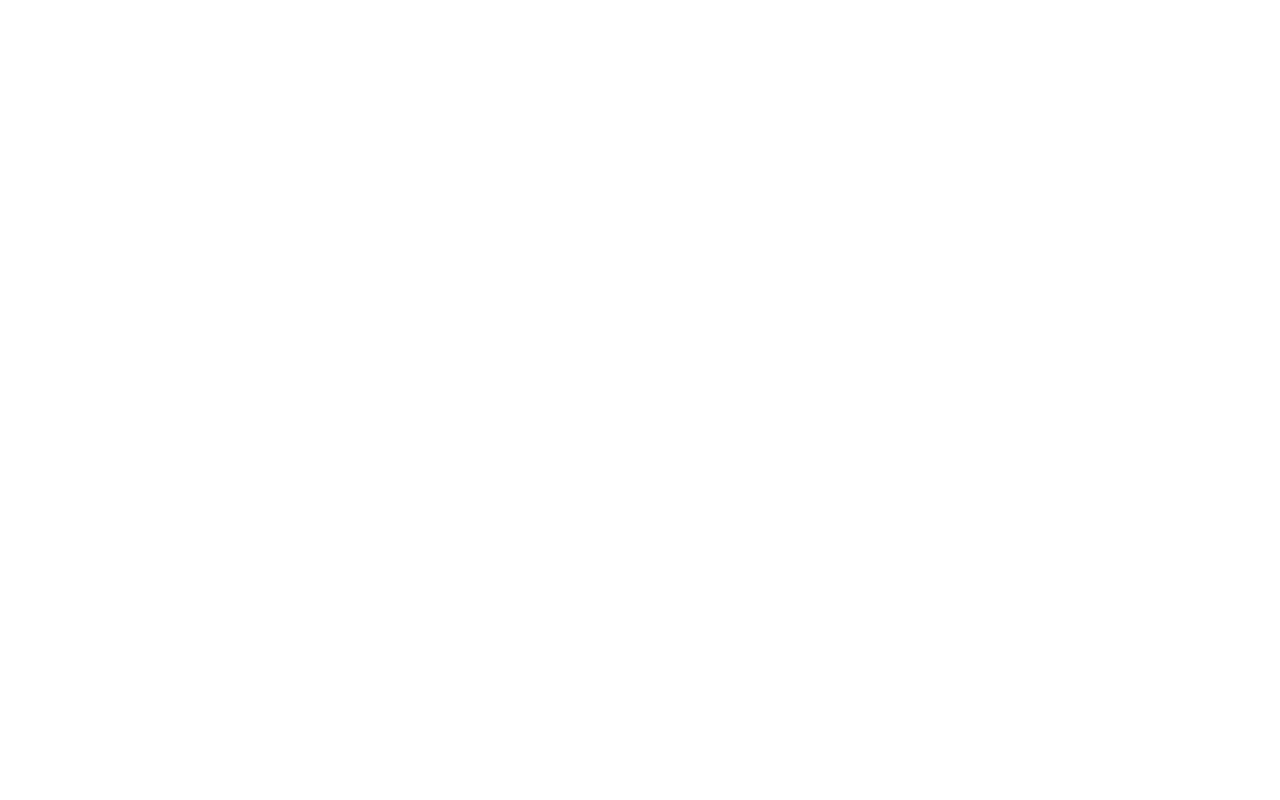
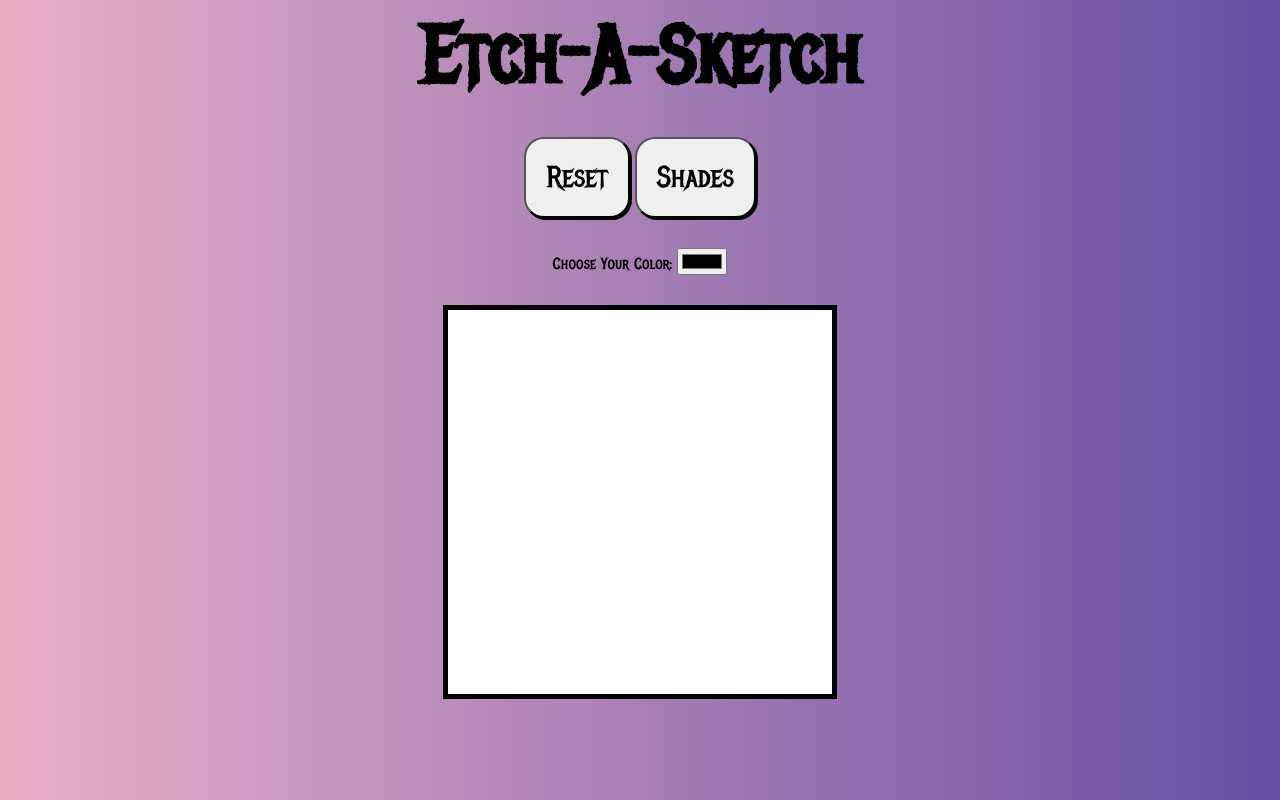
Before and after one commit to tlsantiago/Etch-A-Sketch, a plain HTML site: page index.html in a window 1280 px wide. Drawn offline with Linux system fonts and the light colour scheme.

Commit message:
Final commit

```diff
--- a/index.html
+++ b/index.html
@@ -3,13 +3,28 @@
 <head>
     <meta charset="UTF-8">
     <meta name="viewport" content="width=device-width, initial-scale=1.0">
-    <title>Document</title>
+    <link rel="stylesheet" type="text/css" href="style.css"/>
+    <link href="https://fonts.googleapis.com/css2?family=Metal+Mania&display=swap" rel="stylesheet">
+
+    <title>Etch-A-Sketch</title>
 </head>
+
 <body>
 
-    <div class="container">
+    <div class="header">Etch-A-Sketch</div>
 
+    <div class="buttons">
+    <button class="reset">Reset</button>
+    <button class="shades">Shades</button>
     </div>
+
+    <div class="color-selector">
+        <label>Choose Your Color: <input type="color" class="colors" id="colors"></input></label>
+    </div>
+
+    <div class="container"></div>
+
+    <script src="script.js"></script>
 
 </body>
 </html>
--- a/script.js
+++ b/script.js
@@ -1 +1,58 @@
-const container = document.querySelector("#container");
+const container = document.querySelector(".container");
+const reset = document.querySelector(".reset");
+const shades = document.querySelector(".shades");
+const colors = document.querySelector("#colors");
+let squareNumber;
+let squares;
+
+
+function gridCreation(squareNumber) {
+    container.style.gridTemplateColumns = "repeat(" + squareNumber + ", 1fr)";
+
+    for (var i = 0; i < squareNumber; i++) {
+        for (var j = 0; j < squareNumber; j++) {
+            const square = document.createElement("div");
+            square.classList.add("square");
+            container.appendChild(square);
+            square.onmouseover = () => square.style.backgroundColor = "black";
+        }
+    }
+
+    squares = document.querySelectorAll(".square");
+}
+
+gridCreation(16)
+
+reset.addEventListener('click', () => {
+    container.textContent = '';
+    const selectedNumber = prompt("Please, select a number between 10 and 100");
+
+    while (selectedNumber < 10 || selectedNumber > 100 || isNaN(selectedNumber)) {
+            selectedNumber = prompt("Invalid selection. Please, select a number between 10 and 100");
+    }
+
+    gridCreation(selectedNumber)
+
+})
+
+function setOpacity(square) {
+    square.style.opacity = Number(square.style.opacity) + 0.1;
+}
+
+shades.addEventListener('click', () => {
+    squares.forEach((square) => {
+        square.onmouseover = () => setOpacity(square);
+    });
+});
+
+function setColor (square) {
+    square.style.removeProperty("opaticy");
+    let selectedColor = document.getElementById("colors").value;
+    square.style.backgroundColor = `${selectedColor}`;
+}
+
+colors.addEventListener('click', () => {
+    squares.forEach((square) => {
+        square.onmouseover = () => setColor(square);
+    })
+})
--- /dev/null
+++ b/style.css
@@ -0,0 +1,65 @@
+body {
+background: #654ea3;  /* fallback for old browsers */
+background: -webkit-linear-gradient(to right, #eaafc8, #654ea3);  /* Chrome 10-25, Safari 5.1-6 */
+background: linear-gradient(to right, #eaafc8, #654ea3); /* W3C, IE 10+/ Edge, Firefox 16+, Chrome 26+, Opera 12+, Safari 7+ */
+font-family: 'Metal Mania', cursive;
+
+}
+
+.header {
+    display: block;
+    position: relative;
+    text-align: center;
+    font-size: 80px;
+    font-weight: 700;
+}
+
+.buttons {
+    display: inline-block;
+    width: 100%;
+    text-align: center;
+    margin-top: 30px;
+}
+
+.color-selector {
+    display: inline-block;
+    width: 100%;
+    text-align: center;
+    margin-top: 30px;
+
+}
+.shades {
+    text-align: center;
+    font-size: 30px;
+    font-weight: 500;
+    padding: 20px;
+    border-radius: 20px;
+    font-family: 'Metal Mania', cursive;
+    box-shadow: 2px 2px;
+}
+
+.reset {
+    text-align: center;
+    font-size: 30px;
+    font-weight: 500;
+    padding: 20px;
+    border-radius: 20px;
+    font-family: 'Metal Mania', cursive;
+    box-shadow: 2px 2px;
+
+}
+
+.container {
+    display: grid;
+    margin: auto;
+    margin-top: 30px;
+    width: 30vw;
+    height: 30vw;
+    border: 5px solid black;
+    background-color: white;
+}
+
+.square {
+    background-color: white;
+
+}
```
